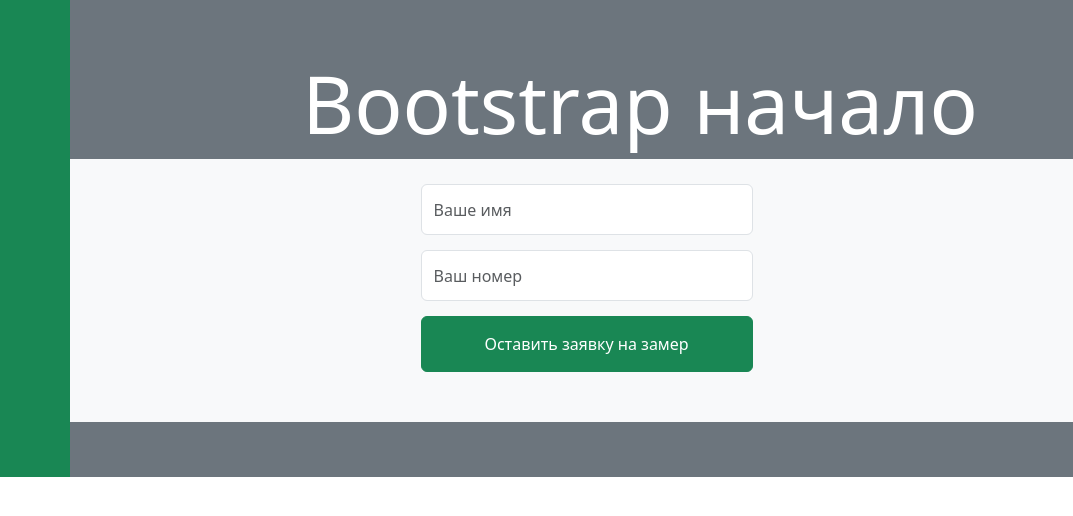
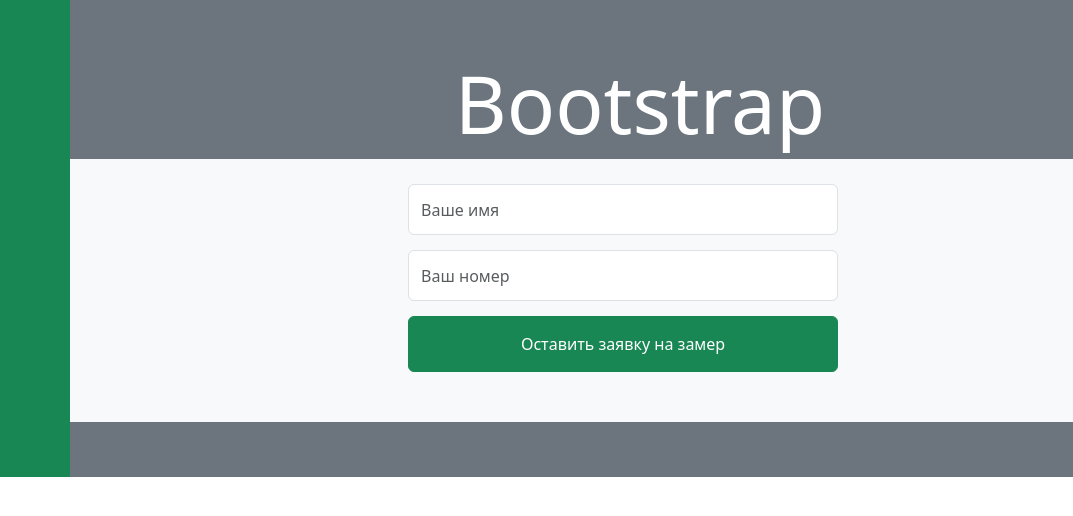
Before and after one commit to Edmond1844/Bootstrap, a website: page source/index.html in a window 1280 px wide. Shown: the full height of the page, 0-1073 px from the left. Drawn offline with nearby package versions, Linux system fonts and the light colour scheme.

Commit message:
адаптив

```diff
--- a/source/css/style.css
+++ b/source/css/style.css
@@ -35,9 +35,31 @@
 @media (min-width:768px) {
     .page__wrapper {
         display: flex;
+
+        column-gap: 25px;
     }
 
     .page__img-human {
         width: 434px;
     }
 }
+
+@media (min-width:992px) {
+    .page__form-item {
+        width: 380px;
+    }
+
+    .page__btn {
+        width: 380px;
+    }
+}
+
+@media (min-width:1200px) {
+    .page__form-item {
+        width: 430px;
+    }
+
+    .page__btn {
+        width: 430px;
+    }
+}
--- a/source/index.html
+++ b/source/index.html
@@ -10,7 +10,7 @@
 <body>
     <div class="page text-bg-success">
         <div class="page__container container-md text-bg-secondary">
-            <h1 class="page__title text-center text-white display-1">Bootstrap начало</h1>
+            <h1 class="page__title text-center text-white display-1">Bootstrap</h1>
             <div class="page__wrapper text-center text-bg-light">
                 <form class="page__form-wrapper mx-auto col-auto">
                     <label class="visually-hidden" for="input">Ваше имя</label>
```
